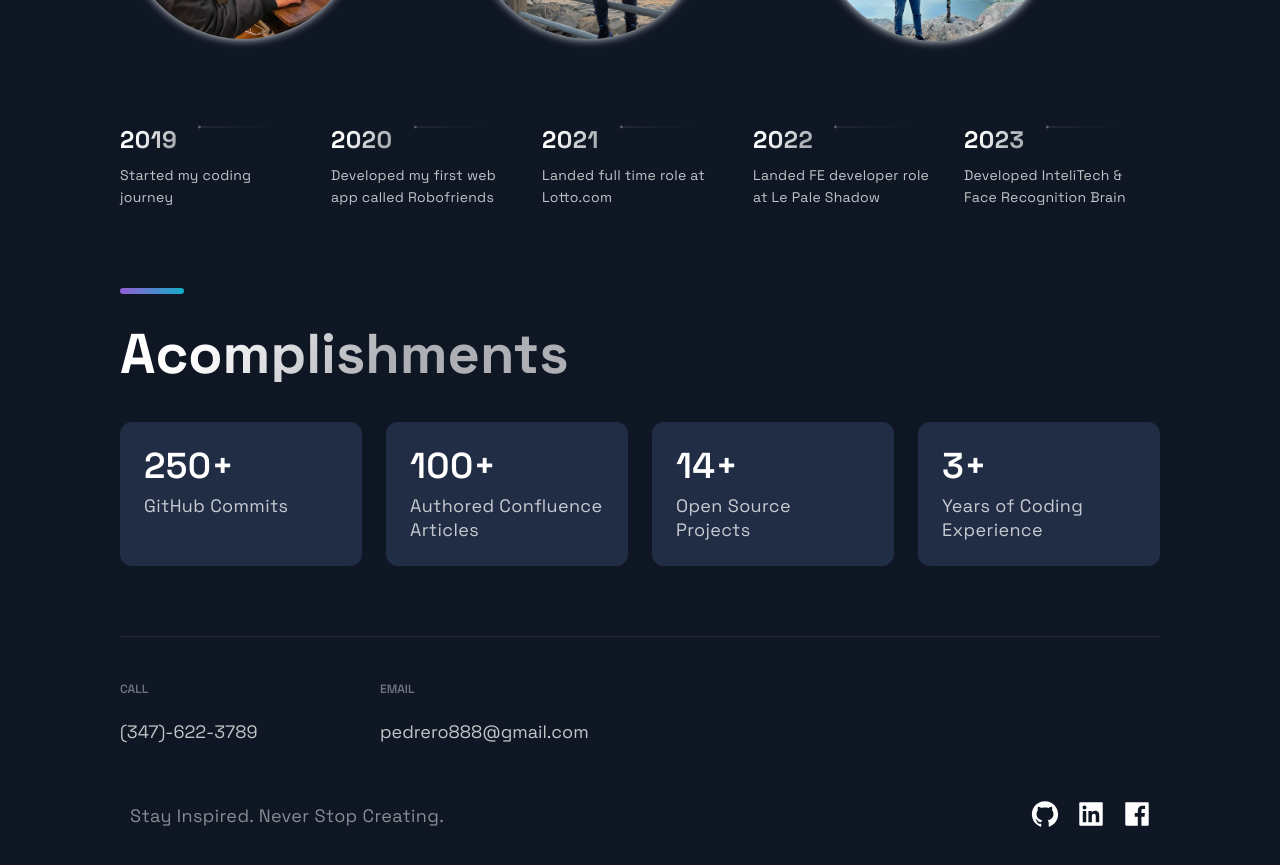
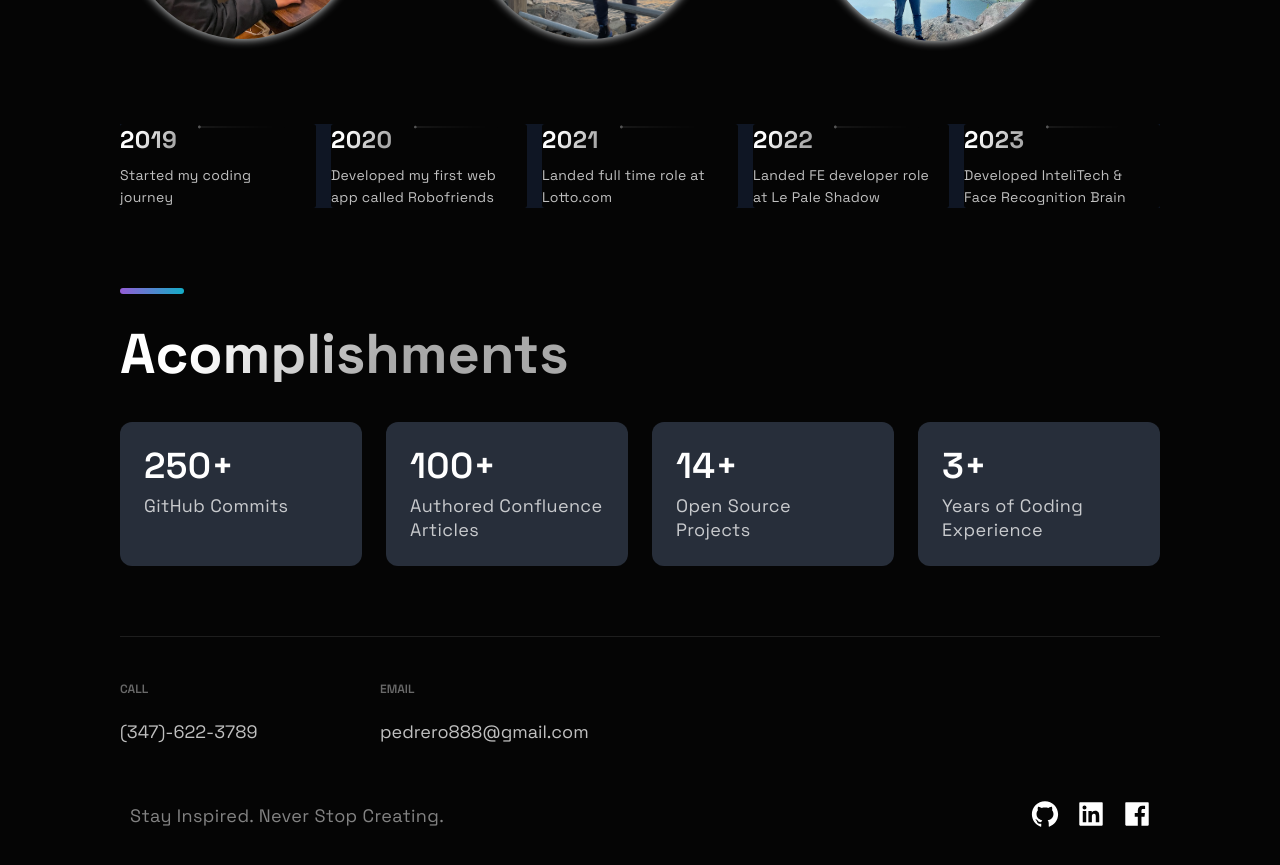
Before and after one commit to davidpedrero/David-Pedero-Portfolio, a Next.js app: page / in a window 1280 px wide. Shown: the part 3880-4745 px from the top of the page. Built offline with nearby package versions, Linux system fonts and the light colour scheme.

Commit message:
Big overhaul of Timeline  Section and footer 2

```diff
--- a/src/components/Acomplishments/AcomplishmentsStyles.js
+++ b/src/components/Acomplishments/AcomplishmentsStyles.js
@@ -23,7 +23,7 @@ export const Boxes = styled.div`
 `
 
 export const Box = styled.div`
-  background: #212D45;
+  background: #272e3a;
   border-radius: 12px;
   height: 144px;
   padding: 24px;
--- a/src/components/TimeLine/TimeLineStyles.js
+++ b/src/components/TimeLine/TimeLineStyles.js
@@ -40,7 +40,7 @@ export const CarouselMobileScrollNode = styled.div`
 `
 
 export const CarouselItem = styled.div`
-  background: #0F1624;
+  background: #050505;
   border-radius: 3px;
   max-width: 196px;
 
--- a/src/themes/default.js
+++ b/src/themes/default.js
@@ -7,7 +7,7 @@ export default {
   // Colors for layout
   colors: {
     primary1: "hsl(204,23.8%,95.9%)",
-    background1: "#0F1624",
+    background1: "#050505",
     accent1: "hsl(34.9,98.6%,72.9%)",
     button: "hsl(205.1,100%,36.1%)",
     background2: "hsl(232.7,27.3%,23.7%)",
```
